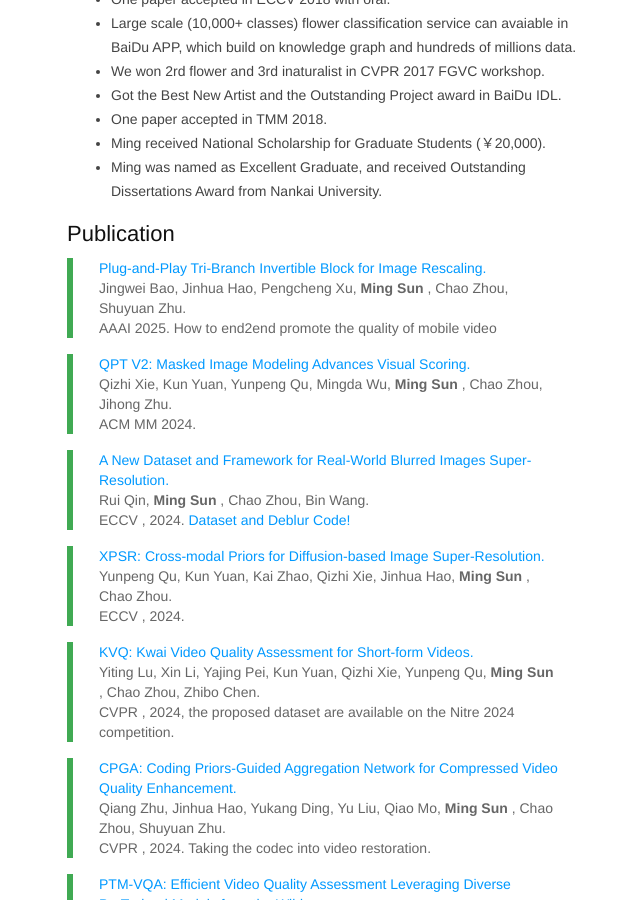
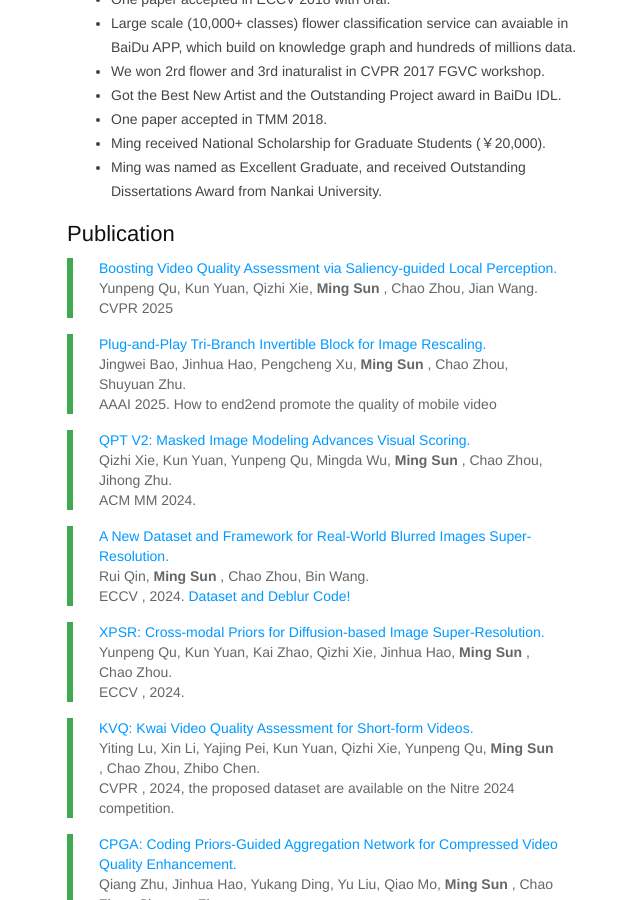
Before and after one commit to msunming/msunming.github.io, a Jekyll site: the page index.html, which Jekyll copies as it is, in a window 1280 px wide and 900 px high, scrolled down 1599 px. Shown: the whole window, without its empty margins (93-733 px from the left). Built offline with Jekyll 4.4.1, drawn with Linux system fonts in a browser that asks for light colours.

Commit message:
Update index.html

```diff
--- a/index.html
+++ b/index.html
@@ -502,6 +502,16 @@ pre .markdown .emphasis {
 	       <h2>Publication</h2>
 		<!-- -->
 
+
+		<blockquote>
+			<p><a href="https://openreview.net/forum?id=M4u5bDBcWY&referrer=%5BAuthor%20Console%5D(%2Fgroup%3Fid%3Dthecvf.com%2FCVPR%2F2025%2FConference%2FAuthors%23your-submissions)">
+			Boosting Video Quality Assessment via Saliency-guided Local Perception.</a><br />
+			Yunpeng Qu, Kun Yuan, Qizhi Xie, <strong > Ming Sun </strong>, Chao Zhou, Jian Wang. <br />
+			CVPR 2025<br /></p>
+		</blockquote>
+
+		<!-- -->
+
 		<blockquote>
 			<p><a href="https://arxiv.org/abs/2412.13508">
 			Plug-and-Play Tri-Branch Invertible Block for Image Rescaling.</a><br />
```
